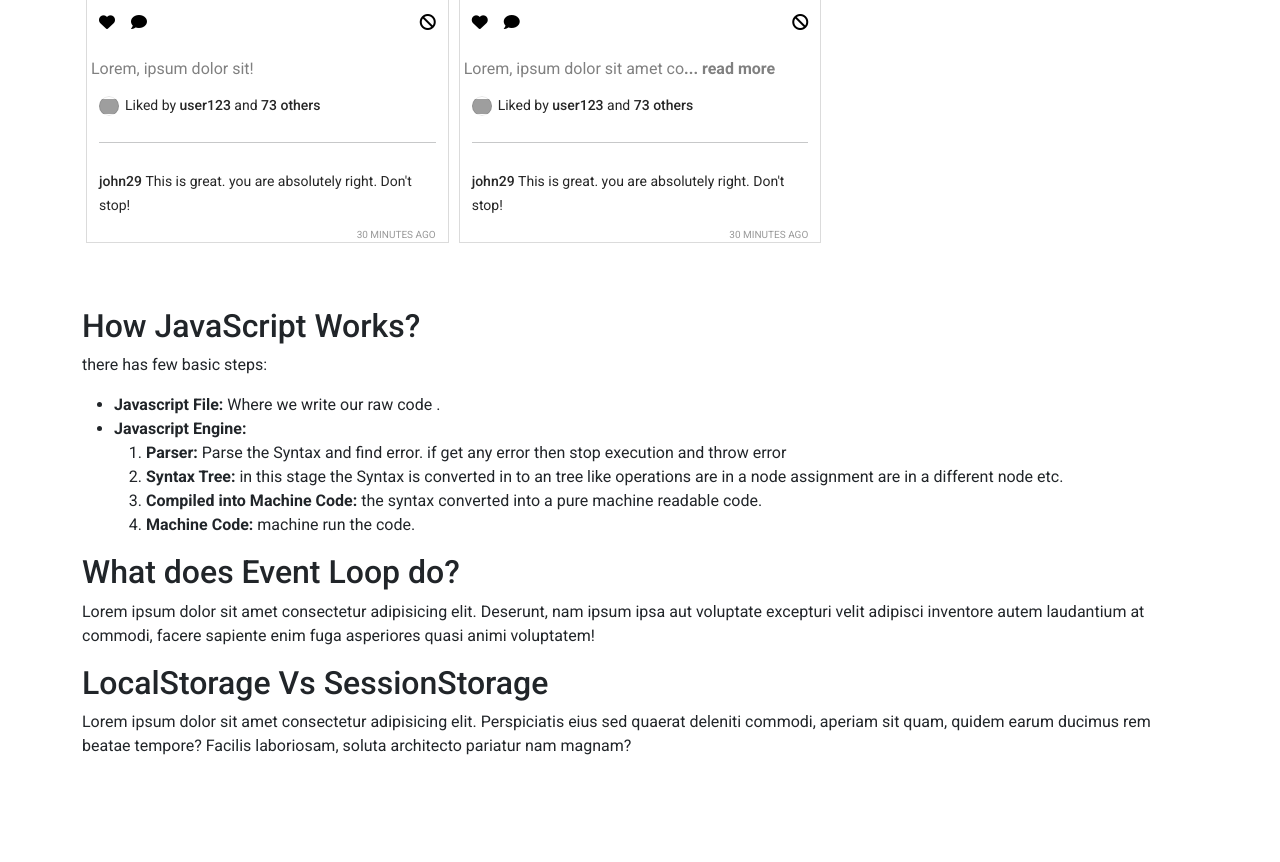
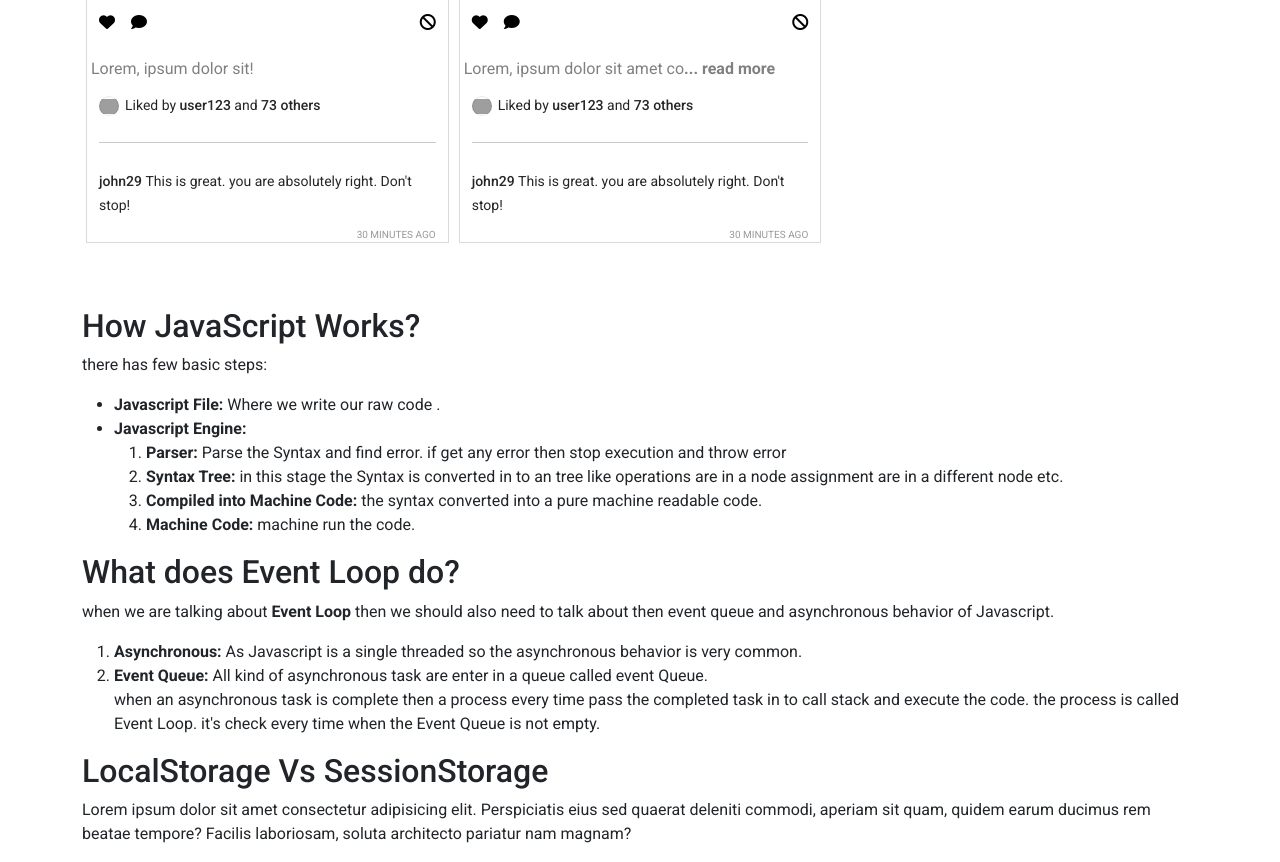
Before and after one commit to samiulalimsaad/Insta-Sohor, a plain HTML site: page index.html in a window 1280 px wide. Shown: the part 1289-2151 px from the top of the page. Before the commit the page ends 2063 px from the top, so only its background shows below. Drawn offline with nearby package versions, Linux system fonts and the light colour scheme; grey boxes are pictures that could not be loaded.

Commit message:
added q2

```diff
--- a/index.html
+++ b/index.html
@@ -131,11 +131,31 @@
                 <h2>What does Event Loop do?</h2>
                 <div>
                     <p>
-                        Lorem ipsum dolor sit amet consectetur adipisicing elit.
-                        Deserunt, nam ipsum ipsa aut voluptate excepturi velit
-                        adipisci inventore autem laudantium at commodi, facere
-                        sapiente enim fuga asperiores quasi animi voluptatem!
+                        when we are talking about
+                        <strong>Event Loop</strong> then we should also need to
+                        talk about then event queue and asynchronous behavior of
+                        Javascript.
                     </p>
+
+                    <ol>
+                        <li>
+                            <strong>Asynchronous:</strong> As Javascript is a
+                            single threaded so the asynchronous behavior is very
+                            common.
+                        </li>
+                        <li>
+                            <strong>Event Queue:</strong> All kind of
+                            asynchronous task are enter in a queue called event
+                            Queue.
+                            <p>
+                                when an asynchronous task is complete then a
+                                process every time pass the completed task in to
+                                call stack and execute the code. the process is
+                                called Event Loop. it's check every time when
+                                the Event Queue is not empty.
+                            </p>
+                        </li>
+                    </ol>
                 </div>
             </div>
             <div>
```
